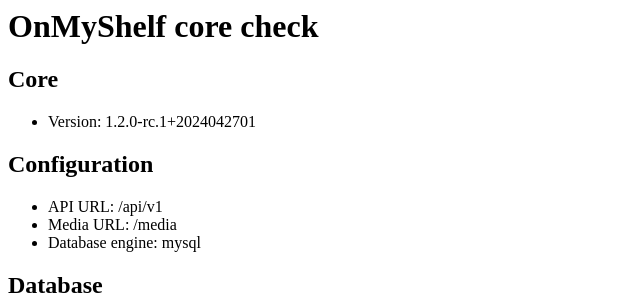
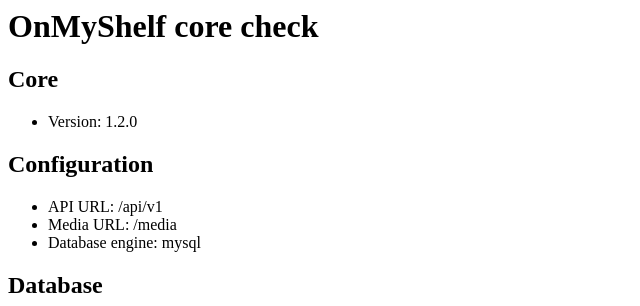
Before and after one commit to onmyshelf/api, a PHP site: page /check.php in a window 1280 px wide. Shown: the top 306 px of the page, without its empty margins (0-640 px from the left). Run offline with PHP 8.4, Linux system fonts and the light colour scheme; some libraries are stand-ins or nearby versions.

Commit message:
1.2.0 release

```diff
--- a/inc/init.php
+++ b/inc/init.php
@@ -1,5 +1,5 @@
 <?php
-define('VERSION', '1.2.0-rc.1+2024042701');
+define('VERSION', '1.2.0');
 
 // load config file
 if (!file_exists("config.php")) {
```
Also changed, not shown: CHANGELOG.md.
